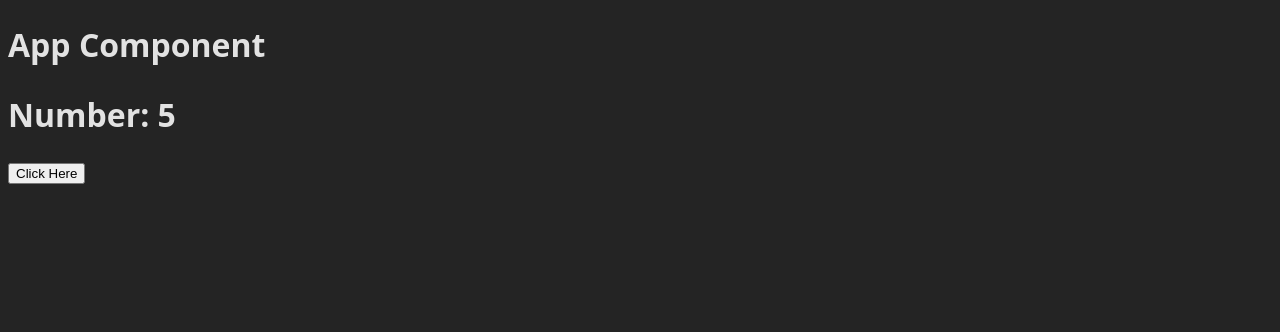
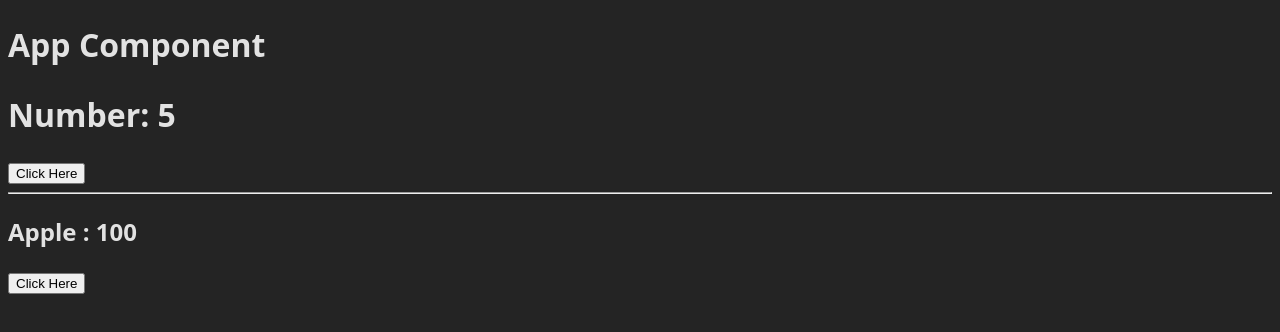
Before and after one commit to asileayuba/stock-prediction-portal, a React (Vite) app in the folder react/my-react-project/: page / in a window 1280 px wide. Shown: the top 332 px of the page. Built offline with nearby package versions, Linux system fonts and the light colour scheme.

Commit message:
React: LearnUseState

```diff
--- a/react/my-react-project/src/App.jsx
+++ b/react/my-react-project/src/App.jsx
@@ -9,9 +9,9 @@ import LearnUseState from "./components/LearnUseState"
 function App() {
   // let price = 200
 
-  const someStock = (data) => {
-    console.log(data)
-  }
+  // const someStock = (data) => {
+  //   console.log(data)
+  // }
 
   return (
     <>
--- a/react/my-react-project/src/components/LearnUseState.jsx
+++ b/react/my-react-project/src/components/LearnUseState.jsx
@@ -7,10 +7,20 @@ const LearnUseState = () => {
     const handleNum = () => {
         setNum(10)
     }
+
+    const [stockPrice, setStockPice] = useState({stock: 'Apple', price: 100})
+    console.log(stockPrice);
+
+    const UpdateStockPrice = () => {
+        setStockPrice({...stockPrice, price: 200})
+    }
   return (
     <>
     <h1>Number: {num}</h1>
     <button onClick={handleNum}> Click Here </button>
+    <hr />
+    <h2>{stockPrice.stock} : {stockPrice.price}</h2>
+    <button onClick={UpdateStockPrice}> Click Here </button>
     </>
   )
 }
```
